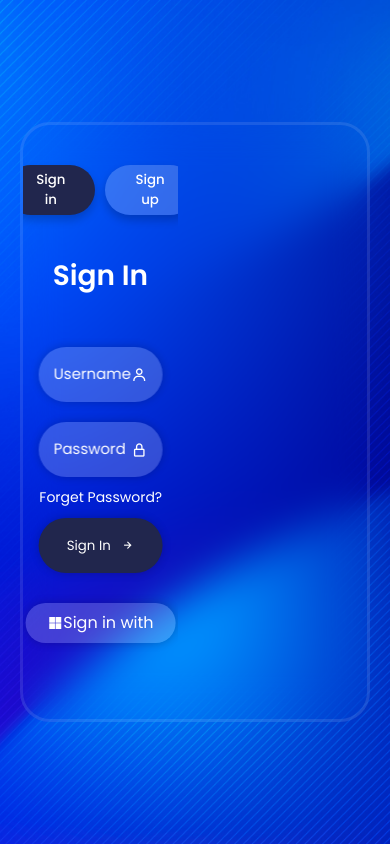
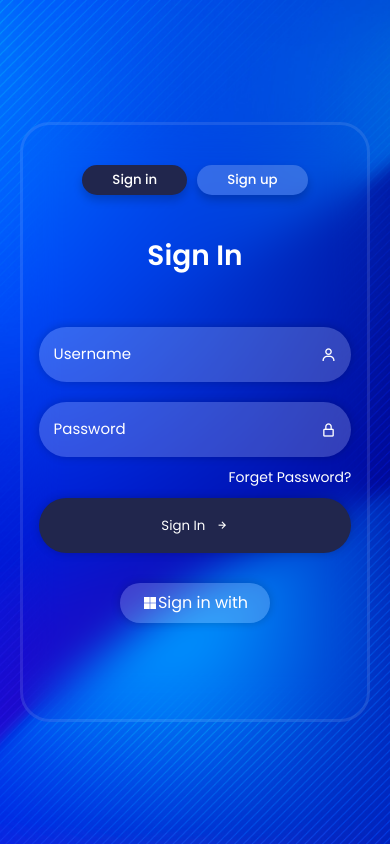
Before and after one commit to mthlpbs/Examgis, a PHP site: page / in a window 390 px wide. Run offline with PHP 8.4, Linux system fonts and the light colour scheme.

Commit message:
responsive issue fixed

```diff
--- a/assets/css/style.css
+++ b/assets/css/style.css
@@ -250,7 +250,7 @@ body{
     .col-1{
         display: none;
     }
-    col-2{
+    .col-2{
         width: 100%;
     }
 }
```
